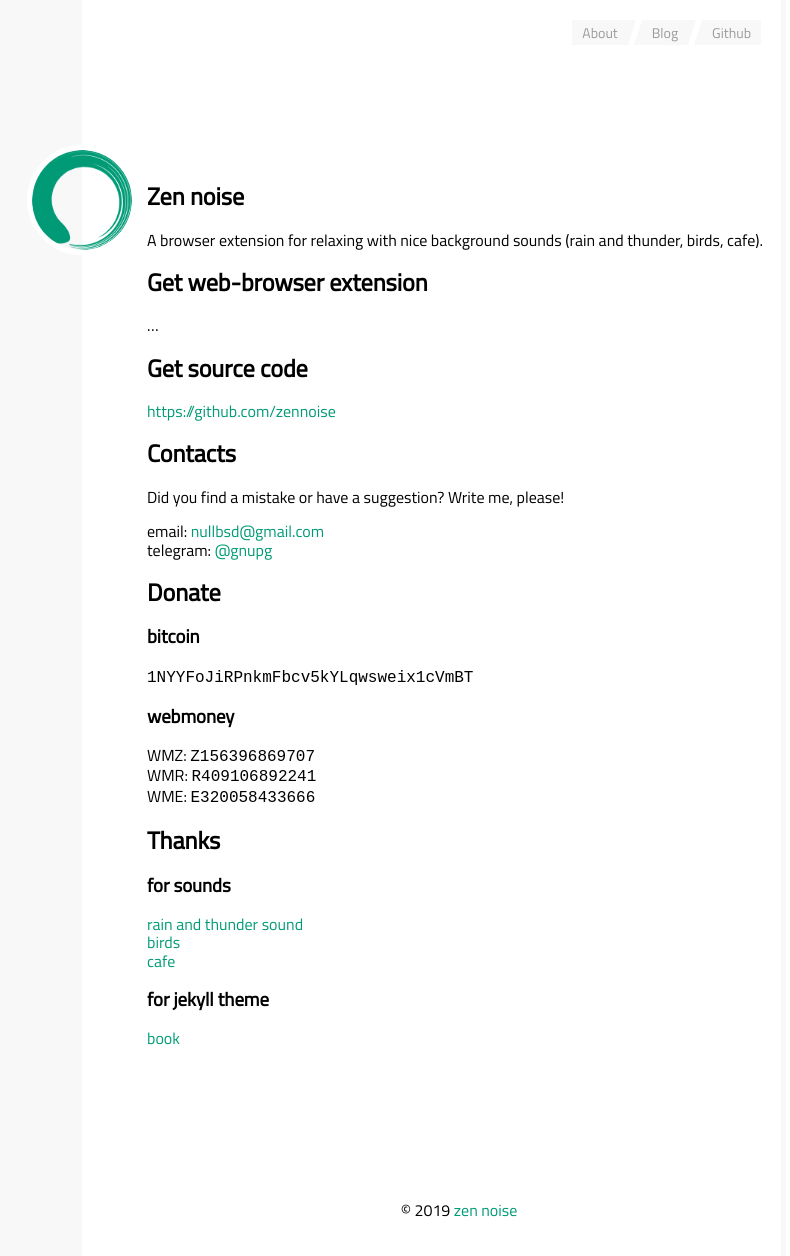
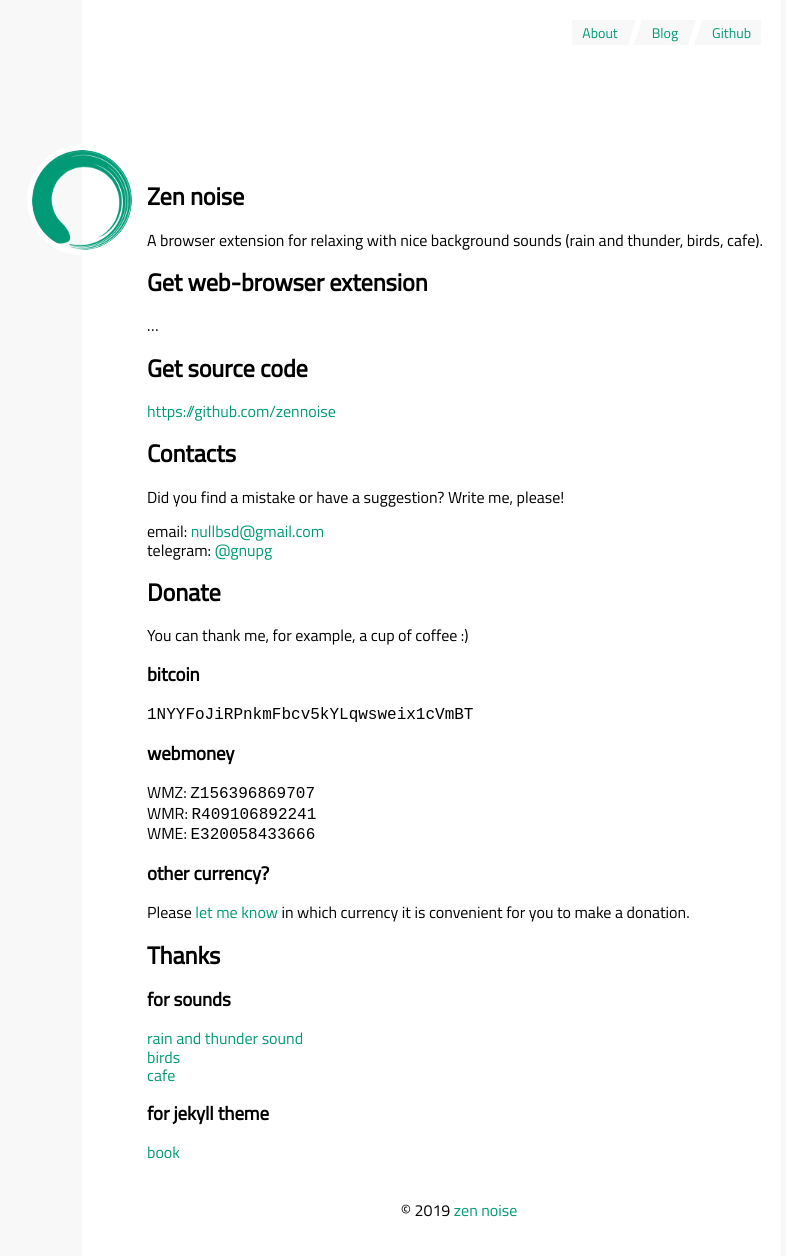
Before and after one commit to zennoise/zennoise.github.io, a Jekyll site: the page built from index.md, in a window 1280 px wide. Shown: the whole page, without its empty margins (366-1156 px from the left). Built offline with Jekyll 4.4.1, drawn with Linux system fonts in a browser that asks for light colours; our own code applies the rules of GitHub Pages for plain Markdown files.

Commit message:
fix color

```diff
--- a/_sass/component/_navigation.scss
+++ b/_sass/component/_navigation.scss
@@ -41,7 +41,7 @@
     height: $navigation-item-height;
     padding-left: 0.625rem;
     padding-right: 0.625rem;
-    color: $button-link-text-color;
+    color: #009B76;
     font-size: 0.875rem;
     line-height: $navigation-item-height;
   }
--- a/index.md
+++ b/index.md
@@ -23,6 +23,8 @@ telegram: [@gnupg](http://t.me/gnupg)
 
 ## Donate
 
+You can thank me, for example, a cup of coffee :)
+
 ### bitcoin
 
 `1NYYFoJiRPnkmFbcv5kYLqwsweix1cVmBT`
@@ -32,6 +34,10 @@ telegram: [@gnupg](http://t.me/gnupg)
 WMZ: `Z156396869707`<br>
 WMR: `R409106892241`<br>
 WME: `E320058433666`<br>
+
+### other currency?
+
+Please <a href="mailto:nullbsd@gmail.com">let me know</a> in which currency it is convenient for you to make a donation.
 
 
 ## Thanks
```
